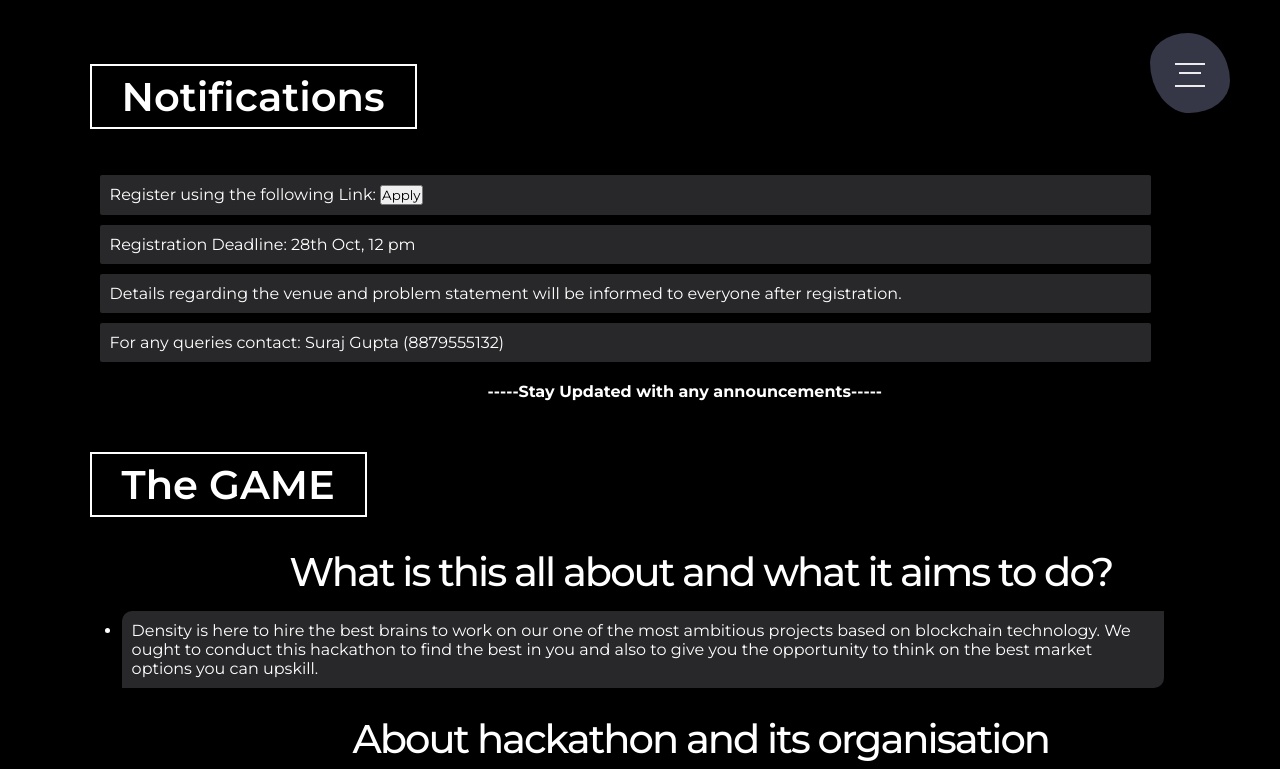
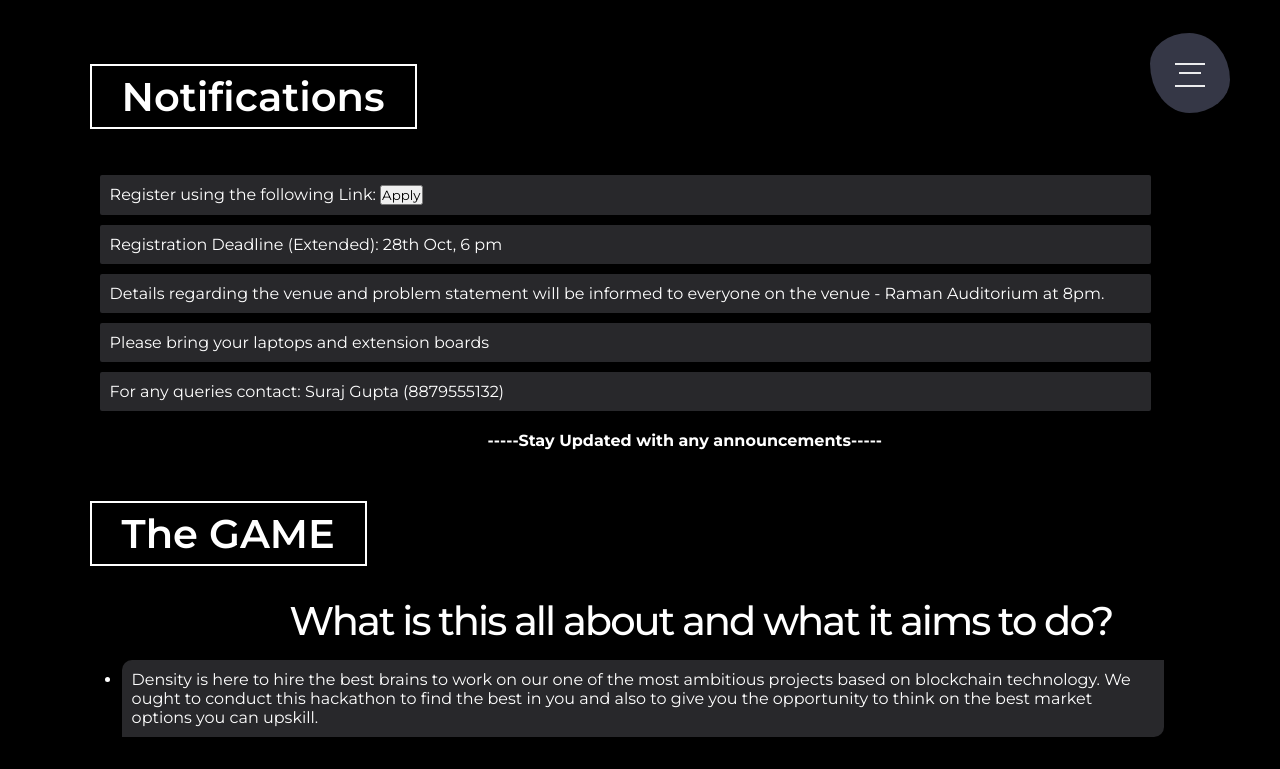
Before and after one commit to KodeinKGP-TechnologyWeb3Society/KodeinKGP-22, a React (Create React App) app: page /Hack-an-Intern in a window 1280 px wide. Shown: the top 769 px of the page. Built offline with nearby package versions, Linux system fonts and the light colour scheme; the HTML template or start-up script is replaced by a standard one; a web font is replaced by a local one.

Commit message:
notif change

```diff
--- a/src/Components/Hackathon/Notification.js
+++ b/src/Components/Hackathon/Notification.js
@@ -35,8 +35,9 @@
           {/* <ToastContainer /> */}
           <ul>
             <li>Register using the following Link: <a target="_blank" href="https://forms.gle/3i8iMrvi549var9y5"><button>Apply</button></a></li>
-            <li>Registration Deadline: 28th Oct, 12 pm</li>
-            <li>Details regarding the venue and problem statement will be informed to everyone after registration.</li>
+            <li>Registration Deadline (Extended): 28th Oct, 6 pm</li>
+            <li>Details regarding the venue and problem statement will be informed to everyone on the venue - Raman Auditorium at 8pm.</li>
+            <li>Please bring your laptops and extension boards</li>
             <li>For any queries contact: Suraj Gupta (8879555132)</li>
           </ul>
         </div>
```
